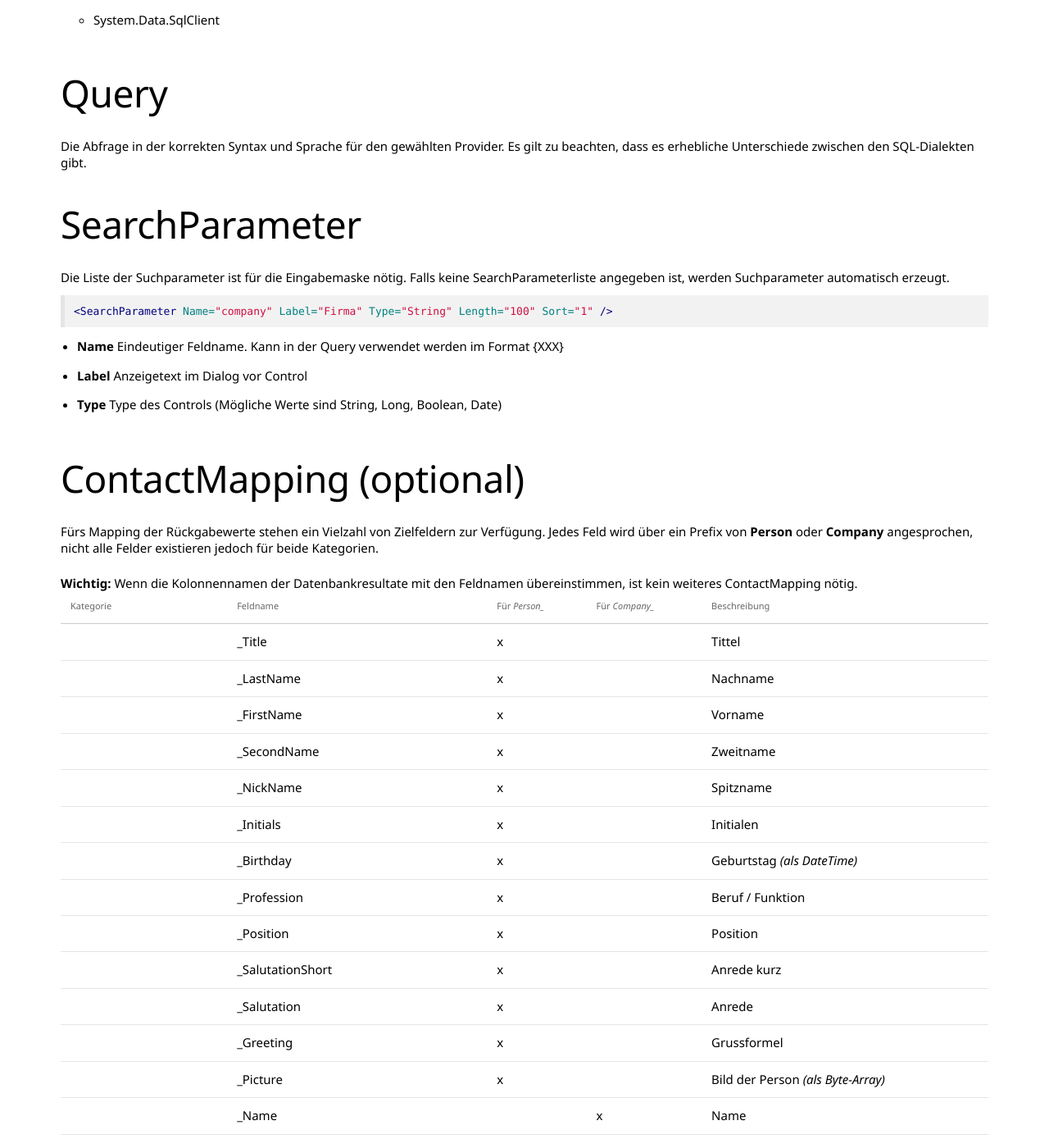
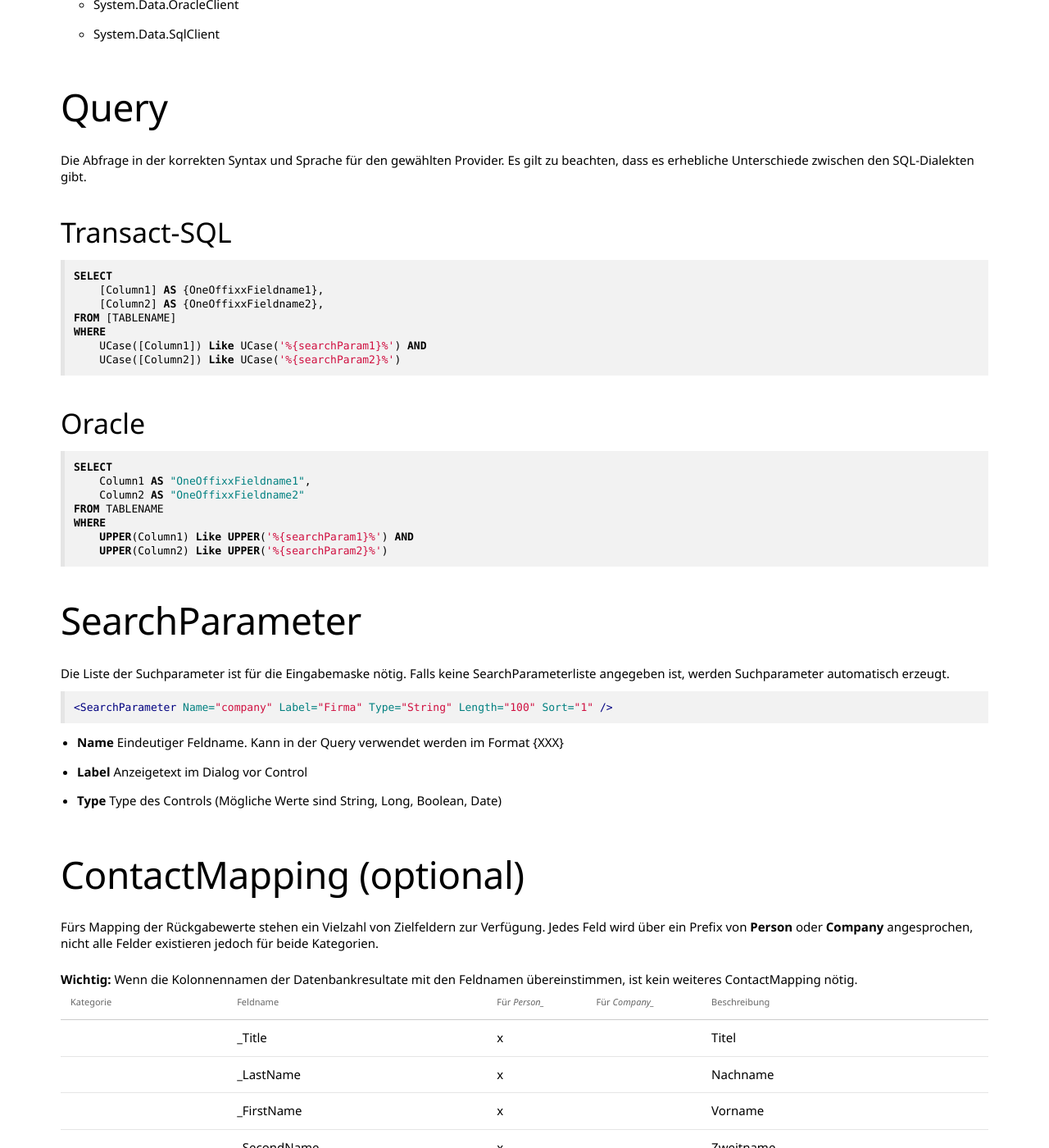
Before and after one commit to primesoft-group/oneoffixx-docs, a Jekyll site: the page built from _pages/docfunc/de/df-ap-genericsql.md, in a window 1280 px wide and 1400 px high, scrolled down 1386 px. Shown: the whole window at 82% size. Built offline with Jekyll 4.4.1, drawn with Linux system fonts in a browser that asks for light colours; nearby versions of some CDN libraries; some web fonts are replaced; some of the changed text lies outside the part shown.

Commit message:
Added examples of oracle and tsql to genericsqlprovider documentation

````diff
--- a/_pages/docfunc/de/df-ap-genericsql.md
+++ b/_pages/docfunc/de/df-ap-genericsql.md
@@ -17,6 +17,7 @@
   <ConnectionProvider>System.Data.OleDb</ConnectionProvider>
 
   <Query>
+    <!-- Example in T-SQL -->
     SELECT
         [SPALTENNAME] AS {Feldname OneOffixx}
     FROM [TABLE]
@@ -64,6 +65,30 @@
 
 Die Abfrage in der korrekten Syntax und Sprache für den gewählten Provider. Es gilt zu beachten, dass es erhebliche Unterschiede zwischen den SQL-Dialekten gibt.
 
+### Transact-SQL
+
+```sql
+SELECT
+    [Column1] AS {OneOffixxFieldname1},
+    [Column2] AS {OneOffixxFieldname2},
+FROM [TABLENAME]
+WHERE
+    UCase([Column1]) Like UCase('%{searchParam1}%') AND
+    UCase([Column2]) Like UCase('%{searchParam2}%')
+```
+
+### Oracle
+
+```sql
+SELECT
+    Column1 AS "OneOffixxFieldname1",
+    Column2 AS "OneOffixxFieldname2"
+FROM TABLENAME
+WHERE
+    UPPER(Column1) Like UPPER('%{searchParam1}%') AND
+    UPPER(Column2) Like UPPER('%{searchParam2}%')
+```
+
 ## SearchParameter
 
 Die Liste der Suchparameter ist für die Eingabemaske nötig. Falls keine SearchParameterliste angegeben ist, werden Suchparameter automatisch erzeugt.
@@ -84,7 +109,7 @@
 {:.table .table-striped}
 | Kategorie | Feldname | Für *Person_* | Für *Company_*  | Beschreibung |
 | -- | -- | -- | --- | --- |
-| | _Title | x | | Tittel |
+| | _Title | x | | Titel |
 | | _LastName | x | | Nachname |
 | | _FirstName | x | | Vorname |
 | | _SecondName | x | | Zweitname |
````
